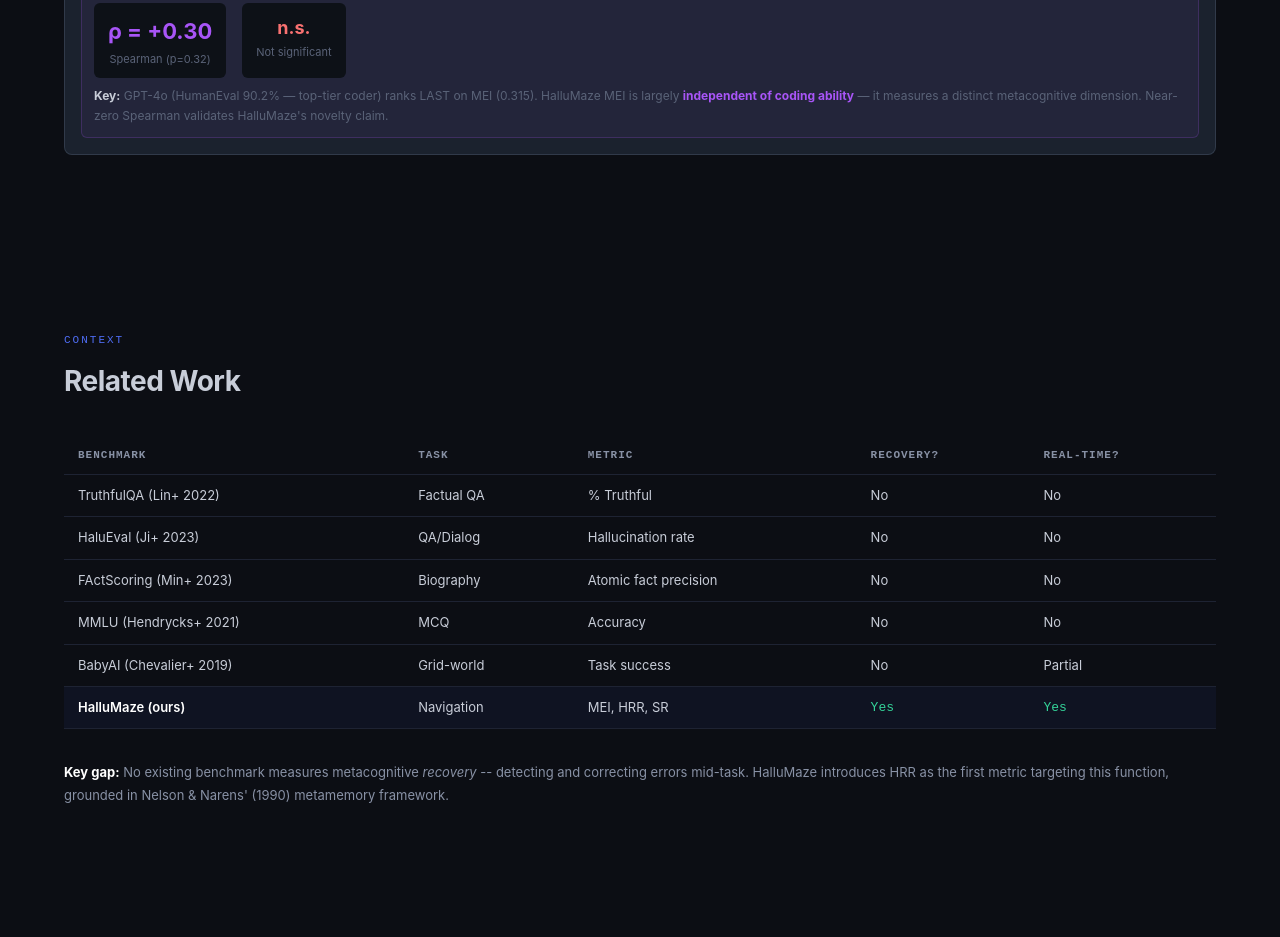
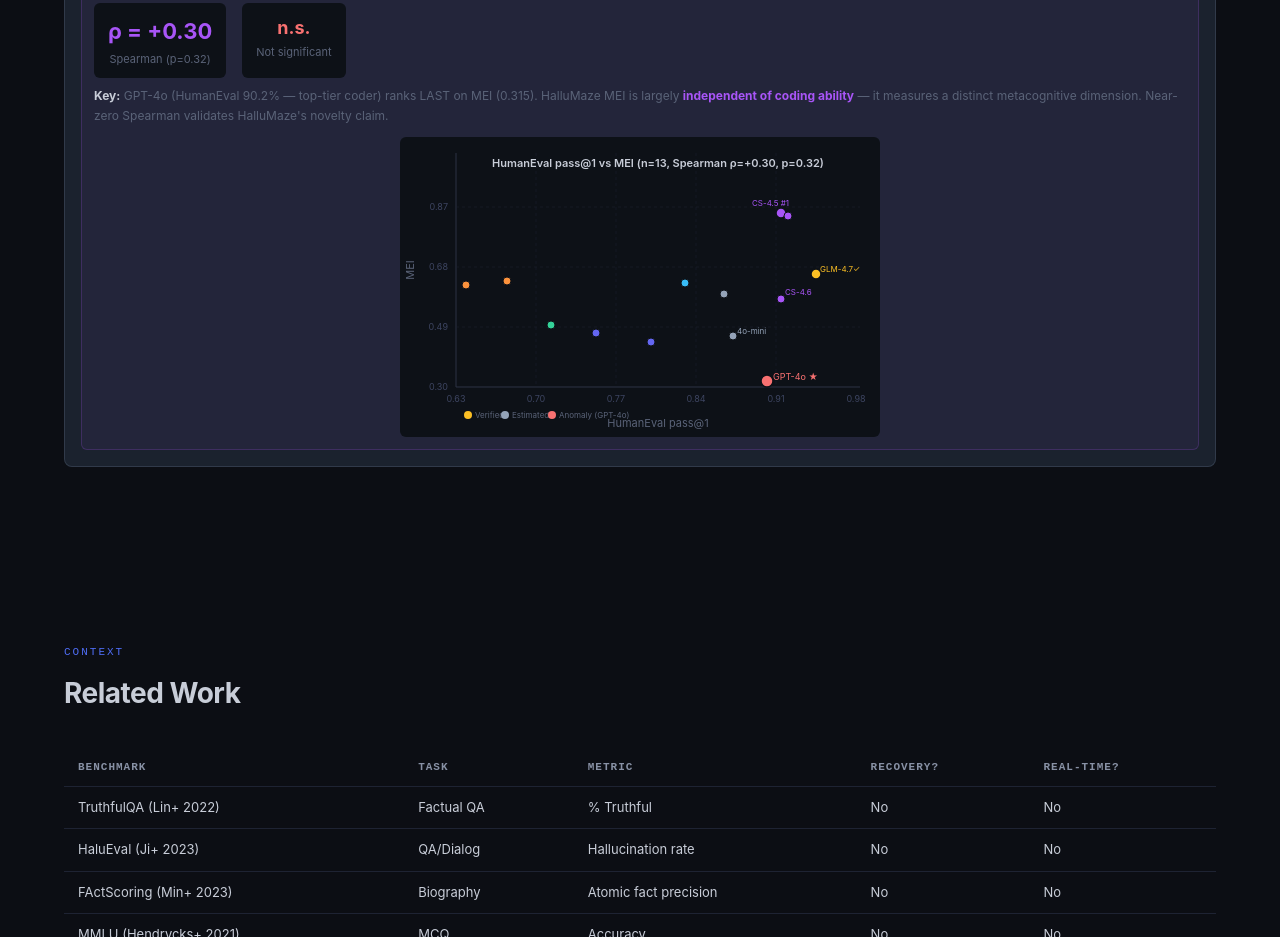
Before and after one commit to jaytoone/HalluMaze, a plain HTML site: page hallumaze_final.html in a window 1280 px wide. Shown: the part 8164-9101 px from the top of the page. Drawn offline with Linux system fonts and the light colour scheme.

Commit message:
v1.57 20260329 — live-infinite iter 3: HumanEval×MEI 산점도 시각화
Co-Authored-By: Claude Sonnet 4.6 <noreply@anthropic.com>

```diff
--- a/hallumaze_final.html
+++ b/hallumaze_final.html
@@ -755,6 +755,79 @@ footer a{color:var(--ac1);text-decoration:none}
         </div>
       </div>
       <p style="color:#5a6378;font-size:12px;margin:4px 0 0"><strong style="color:#c8cdd8">Key:</strong> GPT-4o (HumanEval 90.2% — top-tier coder) ranks LAST on MEI (0.315). HalluMaze MEI is largely <strong style="color:#a855f7">independent of coding ability</strong> — it measures a distinct metacognitive dimension. Near-zero Spearman validates HalluMaze's novelty claim.</p>
+      <!-- Scatter: HumanEval vs MEI -->
+      <svg viewBox="0 0 480 300" width="100%" style="max-width:480px;margin:12px auto 0;display:block;font-family:Inter,sans-serif" xmlns="http://www.w3.org/2000/svg">
+        <!-- Background -->
+        <rect width="480" height="300" fill="#0d1117" rx="6"/>
+        <!-- Axes -->
+        <line x1="56" y1="16" x2="56" y2="250" stroke="#2d3244" stroke-width="1"/>
+        <line x1="56" y1="250" x2="460" y2="250" stroke="#2d3244" stroke-width="1"/>
+        <!-- Grid lines (light) -->
+        <line x1="56" y1="190" x2="460" y2="190" stroke="#1e2333" stroke-width="0.5" stroke-dasharray="3"/>
+        <line x1="56" y1="130" x2="460" y2="130" stroke="#1e2333" stroke-width="0.5" stroke-dasharray="3"/>
+        <line x1="56" y1="70" x2="460" y2="70" stroke="#1e2333" stroke-width="0.5" stroke-dasharray="3"/>
+        <line x1="136" y1="16" x2="136" y2="250" stroke="#1e2333" stroke-width="0.5" stroke-dasharray="3"/>
+        <line x1="216" y1="16" x2="216" y2="250" stroke="#1e2333" stroke-width="0.5" stroke-dasharray="3"/>
+        <line x1="296" y1="16" x2="296" y2="250" stroke="#1e2333" stroke-width="0.5" stroke-dasharray="3"/>
+        <line x1="376" y1="16" x2="376" y2="250" stroke="#1e2333" stroke-width="0.5" stroke-dasharray="3"/>
+        <!-- Axis labels -->
+        <text x="258" y="290" fill="#5a6378" font-size="11" text-anchor="middle">HumanEval pass@1</text>
+        <text x="14" y="133" fill="#5a6378" font-size="11" text-anchor="middle" transform="rotate(-90,14,133)">MEI</text>
+        <!-- X ticks: 0.63=56, 0.70=136, 0.77=216, 0.84=296, 0.91=376, 0.98=456 -->
+        <!-- Scale: x=(he-0.63)/0.35*400+56, y=250-(mei-0.3)/0.65*234 -->
+        <text x="56" y="265" fill="#3d4561" font-size="9" text-anchor="middle">0.63</text>
+        <text x="136" y="265" fill="#3d4561" font-size="9" text-anchor="middle">0.70</text>
+        <text x="216" y="265" fill="#3d4561" font-size="9" text-anchor="middle">0.77</text>
+        <text x="296" y="265" fill="#3d4561" font-size="9" text-anchor="middle">0.84</text>
+        <text x="376" y="265" fill="#3d4561" font-size="9" text-anchor="middle">0.91</text>
+        <text x="456" y="265" fill="#3d4561" font-size="9" text-anchor="middle">0.98</text>
+        <!-- Y ticks -->
+        <text x="48" y="253" fill="#3d4561" font-size="9" text-anchor="end">0.30</text>
+        <text x="48" y="193" fill="#3d4561" font-size="9" text-anchor="end">0.49</text>
+        <text x="48" y="133" fill="#3d4561" font-size="9" text-anchor="end">0.68</text>
+        <text x="48" y="73" fill="#3d4561" font-size="9" text-anchor="end">0.87</text>
+        <!-- Data points: x=(he-0.63)/0.35*400+56, y=250-(mei-0.3)/0.65*234 -->
+        <!-- GPT-4o: he=0.902, mei=0.315 → x=(0.272/0.35)*400+56=367, y=250-(0.015/0.65)*234=245 ANOMALY -->
+        <circle cx="367" cy="244" r="6" fill="#f87171" stroke="#0d1117" stroke-width="1.5"/>
+        <text x="373" y="243" fill="#f87171" font-size="9">GPT-4o ★</text>
+        <!-- GPT-4o-mini: he=0.872, mei=0.391 → x=333, y=250-0.141/0.65*234=199 -->
+        <circle cx="333" cy="199" r="4" fill="#94a3b8" stroke="#0d1117" stroke-width="1"/>
+        <text x="337" y="197" fill="#94a3b8" font-size="8">4o-mini</text>
+        <!-- Qwen-2.5-72B: he=0.864, mei=0.559 → x=324, y=250-0.259/0.65*234=157 -->
+        <circle cx="324" cy="157" r="4" fill="#94a3b8" stroke="#0d1117" stroke-width="1"/>
+        <!-- GLM-4.7: he=0.942, mei=0.615 VERIFIED → x=416, y=250-0.315/0.65*234=137 -->
+        <circle cx="416" cy="137" r="5" fill="#fbbf24" stroke="#0d1117" stroke-width="1.5"/>
+        <text x="420" y="135" fill="#fbbf24" font-size="8">GLM-4.7✓</text>
+        <!-- Claude-Sonnet-4.5: he=0.920, mei=0.783 → x=381, y=250-0.483/0.65*234=76 -->
+        <circle cx="381" cy="76" r="5" fill="#a855f7" stroke="#0d1117" stroke-width="1.5"/>
+        <text x="352" y="69" fill="#a855f7" font-size="8">CS-4.5 #1</text>
+        <!-- Claude-3.7-Sonnet: he=0.927, mei=0.774 → x=388, y=78 -->
+        <circle cx="388" cy="79" r="4" fill="#a855f7" stroke="#0d1117" stroke-width="1"/>
+        <!-- Claude-Sonnet-4.6: he=0.920, mei=0.545 → x=381, y=250-0.245/0.65*234=162 -->
+        <circle cx="381" cy="162" r="4" fill="#a855f7" stroke="#0d1117" stroke-width="1"/>
+        <text x="385" y="158" fill="#a855f7" font-size="8">CS-4.6</text>
+        <!-- Claude-3-Haiku: he=0.752, mei=0.398 → x=196, y=197 -->
+        <circle cx="196" cy="196" r="4" fill="#6366f1" stroke="#0d1117" stroke-width="1"/>
+        <!-- Claude-Haiku-4.5: he=0.800, mei=0.376 → x=251, y=205 -->
+        <circle cx="251" cy="205" r="4" fill="#6366f1" stroke="#0d1117" stroke-width="1"/>
+        <!-- Gemini-2.0-FL: he=0.713, mei=0.432 → x=151, y=188 -->
+        <circle cx="151" cy="188" r="4" fill="#34d399" stroke="#0d1117" stroke-width="1"/>
+        <!-- Llama-4-Mav: he=0.674, mei=0.600 → x=107, y=144 -->
+        <circle cx="107" cy="144" r="4" fill="#fb923c" stroke="#0d1117" stroke-width="1"/>
+        <!-- Llama-4-Scout: he=0.638, mei=0.589 → x=66, y=148 -->
+        <circle cx="66" cy="148" r="4" fill="#fb923c" stroke="#0d1117" stroke-width="1"/>
+        <!-- MiniMax-M2.5: he=0.830, mei=0.593 → x=285, y=146 -->
+        <circle cx="285" cy="146" r="4" fill="#38bdf8" stroke="#0d1117" stroke-width="1"/>
+        <!-- Title -->
+        <text x="258" y="30" fill="#c8cdd8" font-size="11" text-anchor="middle" font-weight="600">HumanEval pass@1 vs MEI (n=13, Spearman &#961;=+0.30, p=0.32)</text>
+        <!-- Legend -->
+        <circle cx="68" cy="278" r="4" fill="#fbbf24"/>
+        <text x="75" y="281" fill="#5a6378" font-size="8">Verified</text>
+        <circle cx="105" cy="278" r="4" fill="#94a3b8"/>
+        <text x="112" y="281" fill="#5a6378" font-size="8">Estimated</text>
+        <circle cx="152" cy="278" r="4" fill="#f87171"/>
+        <text x="159" y="281" fill="#5a6378" font-size="8">Anomaly (GPT-4o)</text>
+      </svg>
     </div>
   </div>
 </section>
```
Also changed, not shown: commit_tree.txt.
